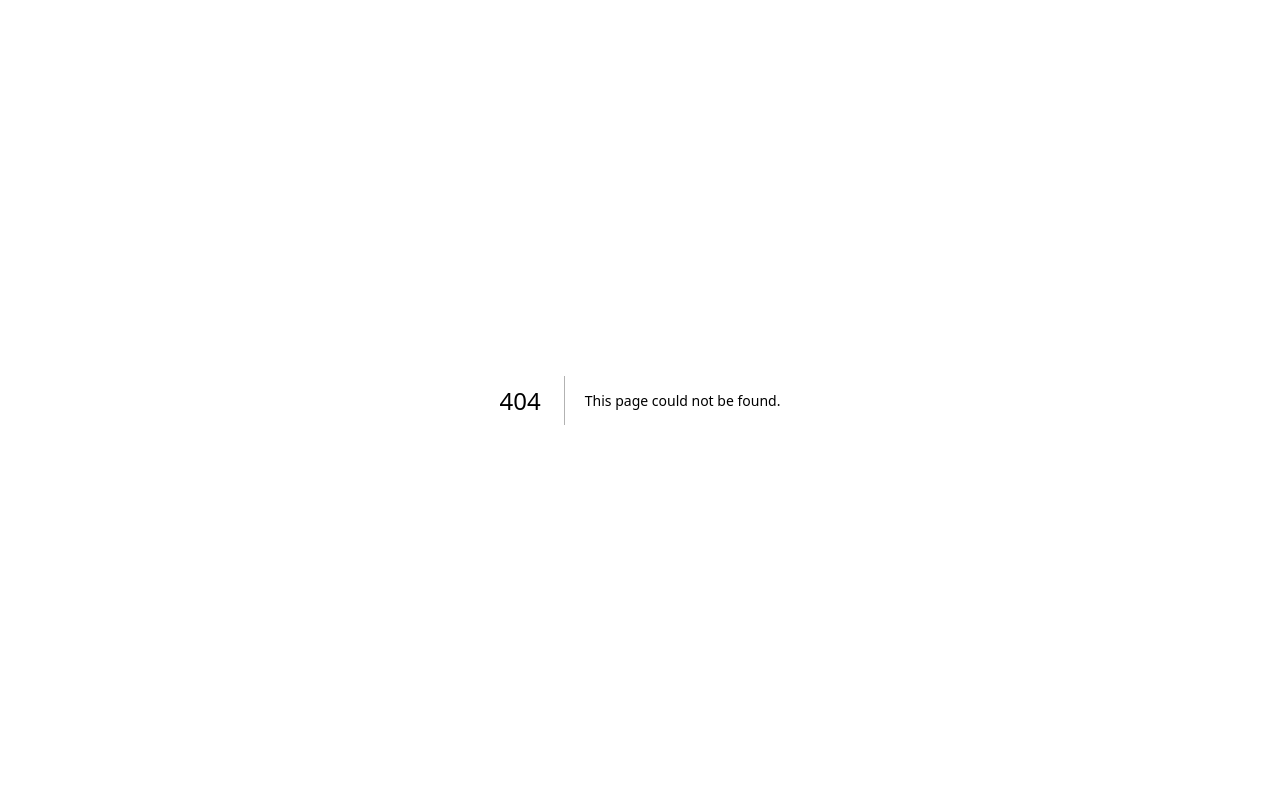
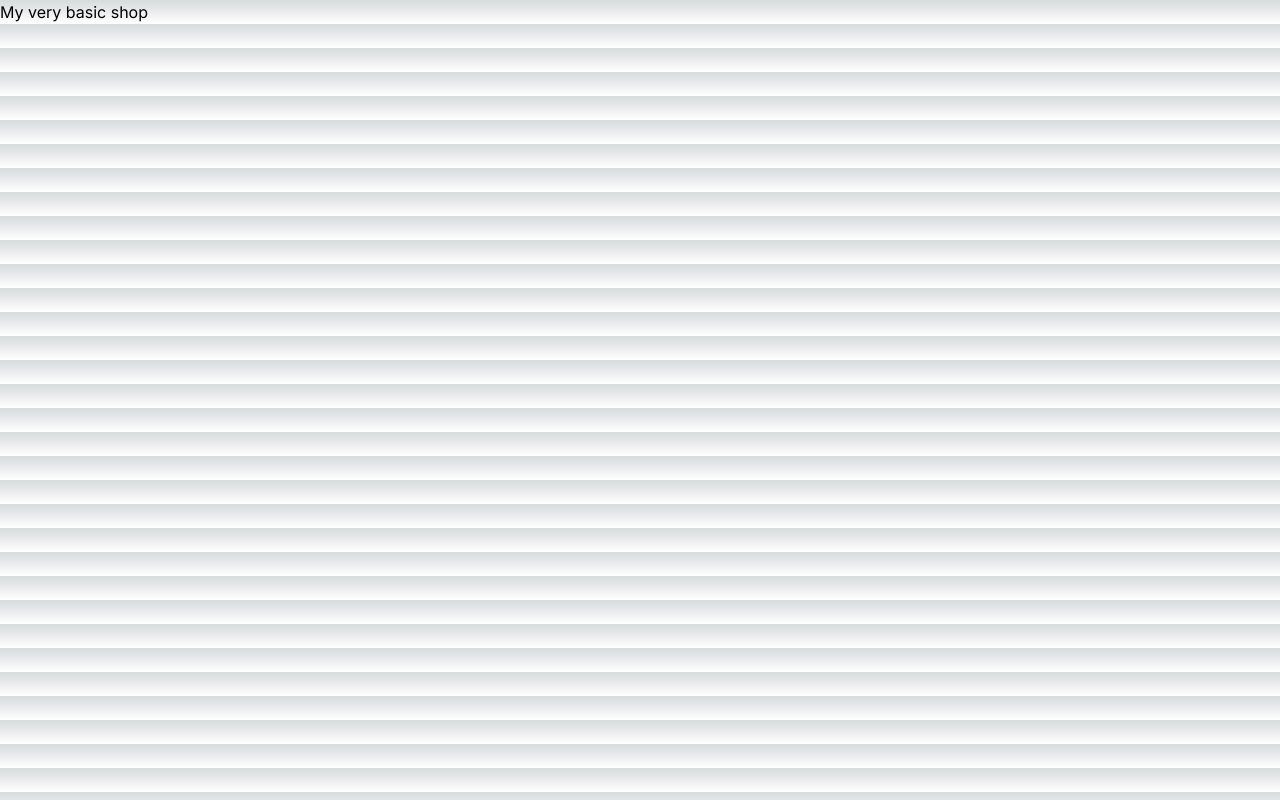
Before and after one commit to MoudiSr/NextJShop, a Next.js app: page /shop in a window 1280 px wide. Before the commit this address had no page. Built offline with nearby package versions, Linux system fonts and the light colour scheme.

Commit message:
First commit

```diff
--- /dev/null
+++ b/app/shop/page.js
@@ -0,0 +1,9 @@
+import React from "react"
+
+export default function Shop() {
+	return (
+		<div>
+			<h1>My very basic shop</h1>
+		</div>
+	)
+}
```
